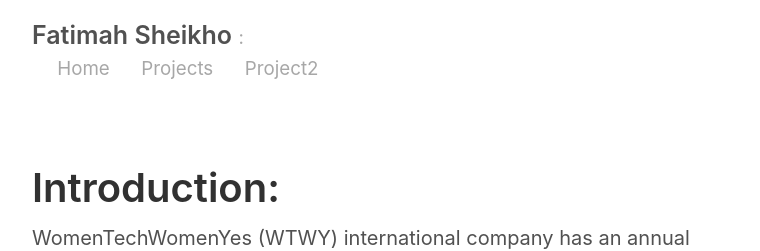
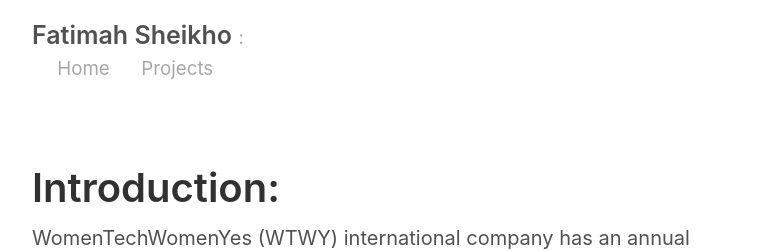
Before and after one commit to fatimahSheikho/fatimahSheikho.github.io, a Jekyll site: the page built from index.md, in a window 1280 px wide and 900 px high. Shown: the top 251 px of the window, without its empty margins (258-1018 px from the left). Built offline with Jekyll 4.4.1, drawn with Linux system fonts in a browser that asks for light colours.

Commit message:
Update _config.yml

```diff
--- a/_config.yml
+++ b/_config.yml
@@ -35,6 +35,5 @@ gems:
 pages_list:
   Home: '/about'
   Projects: '/Projects'
-  Project2: '/project2.md'
 
 theme: jekyll-theme-slate
```
